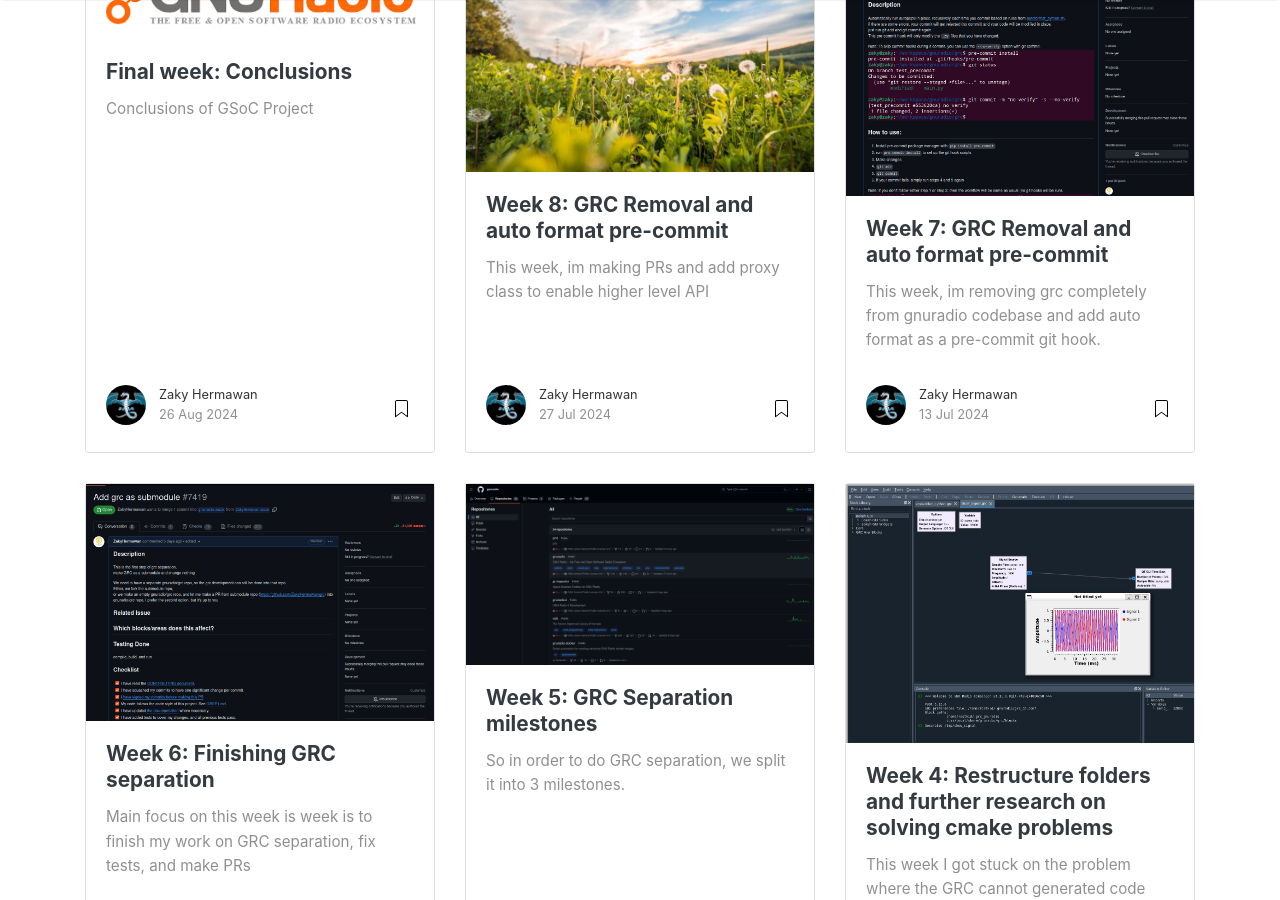
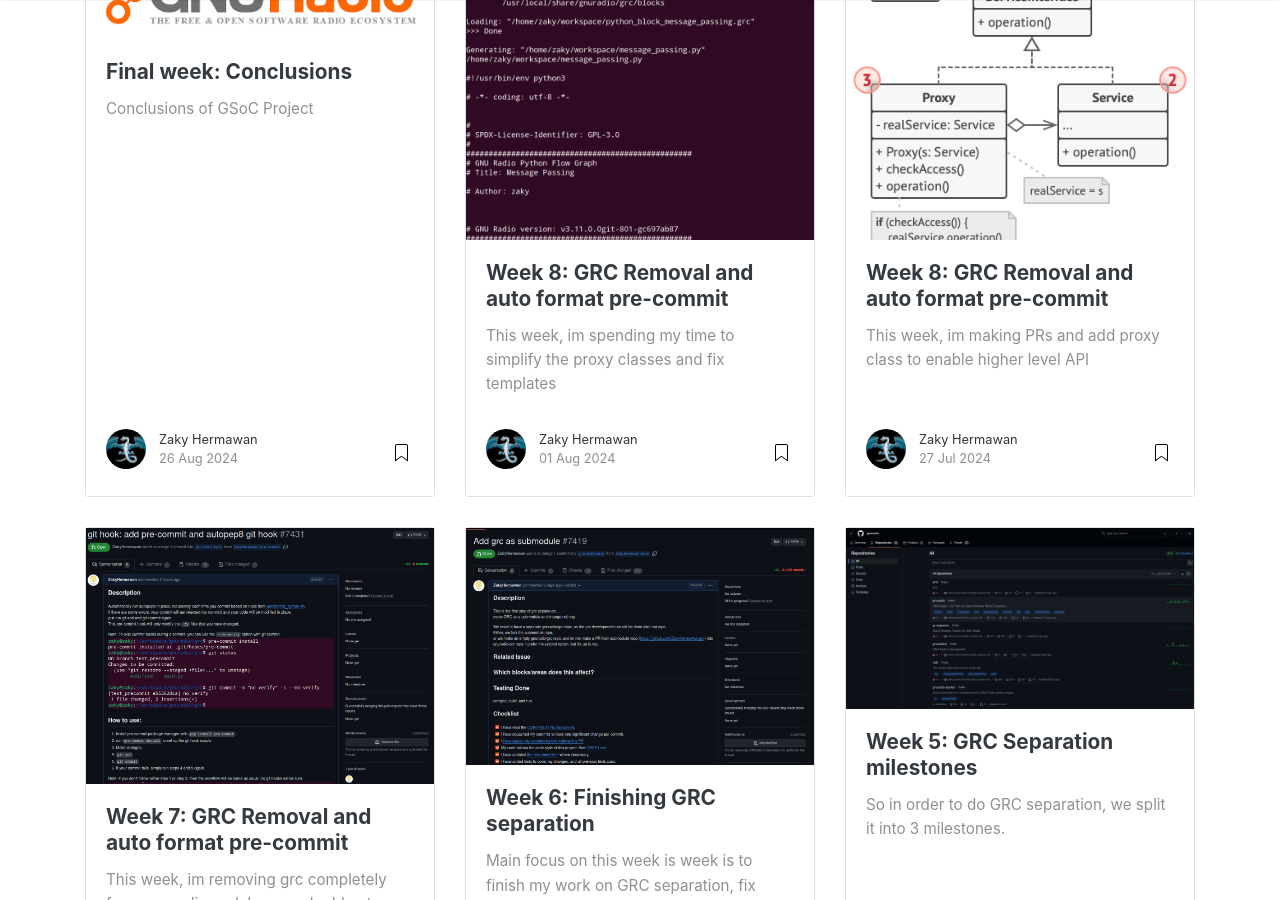
Before and after one commit to ZakyHermawan/ZakyHermawan.github.io, a Jekyll site: the page built from _pages/categories.md, in a window 1280 px wide and 900 px high, scrolled down 375 px. Built offline with Jekyll 4.4.1, drawn with Linux system fonts in a browser that asks for light colours; nearby versions of some CDN libraries.

Commit message:
add week 9
Signed-off-by: ZakyHermawan <zaky.hermawan9615@gmail.com>

````diff
--- a/_posts/2024-07-27-week-8-proxies.md
+++ b/_posts/2024-07-27-week-8-proxies.md
@@ -3,7 +3,7 @@ layout: post
 title:  "Week 8: GRC Removal and auto format pre-commit"
 author: zaky
 categories: [ gsoc ]
-image: assets/images/8.jpg
+image: assets/images/proxy-diagram.png
 ---
 This week, im making PRs and add proxy class to enable higher level API
 
--- /dev/null
+++ b/_posts/2024-08-01-week-9-simplify-proxies-and-fix-templates.md
@@ -0,0 +1,35 @@
+---
+layout: post
+title:  "Week 8: GRC Removal and auto format pre-commit"
+author: zaky
+categories: [ gsoc ]
+image: assets/images/partial_jinja_generated.png
+---
+This week, im spending my time to simplify the proxy classes and fix templates
+
+# Proxy simplification
+After receiving command by sebastian: The here is to create proxies for all objects that are currently used in generator templates. Mako templates should not have access to the implementation classes.
+These proxies should only provide the minimal required attributes and methods. And in no way should a generator be able to alter a proxied object (e.g. rewrite() is not sth to be proxied).
+I realize that I overcomplicate things by making abstract class and make abstract method of the implementation class, while the only thing that I need to do here is to just make a proxy class with as minimal method as possible to provide interface so code generator do not access implementation classes directly.
+
+# Fix templates
+I continue my work on jinja template support, there are so many limitation when using jinja template compared to mako template, for example,
+in mako template, you can just write the embedded python code directly, you can't do this directly in jinja. Let's take a look on how to do list comperhension
+in mako:
+param_str = ', '.join(['self'] + ['%s=%s'%(param.name, param.templates.render('make')) for param in parameters])
+
+to convert it to jinja, we need to do:
+```
+{% set parts = ['self'] %}
+
+{% for param in parameters %}
+    {% set _ = parts.append('{}={}'.format(param.name, param.templates.render('make'))) %}
+{% endfor %}
+
+{% set param_str = ', '.join(parts) %}
+```
+I for now, not every code from jinja template have been success fully generated, but im currently working on it!
+
+## Conclusions
+* The implementation of proxy need to be simplified
+* The jinja template support is currenly work in progress to fix
````
Also changed, not shown: assets/images/partial_jinja_generated.png (added), assets/images/proxy-diagram.png (added).
